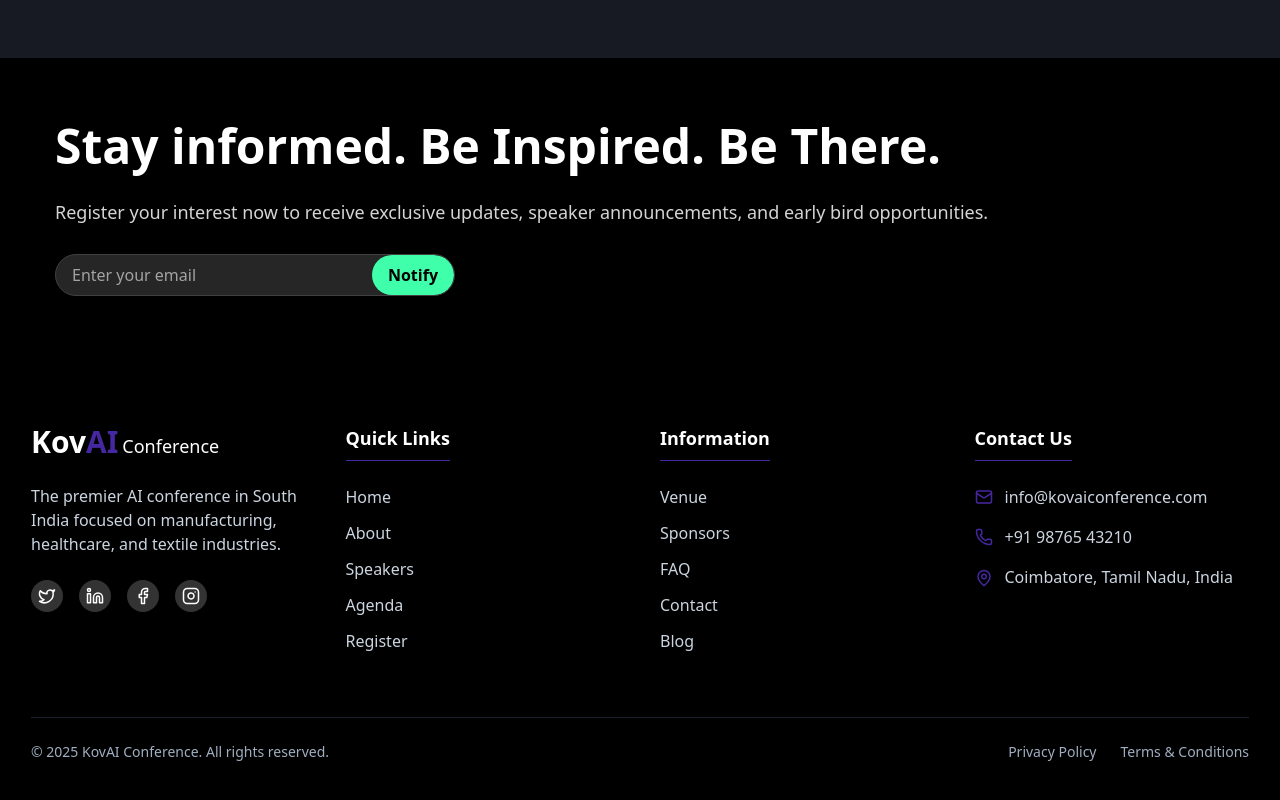
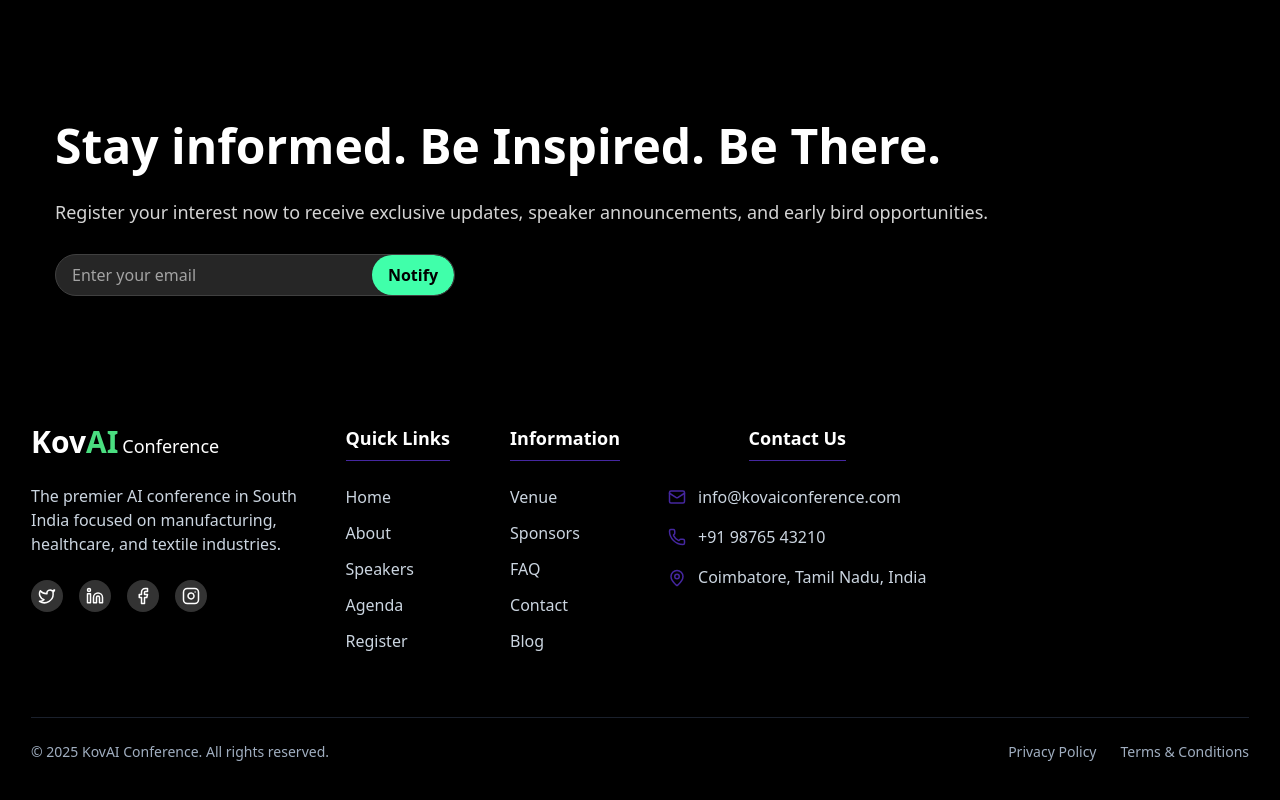
Before and after one commit to KovanLabs/aieventsite, a Next.js app: page /Contact in a window 1280 px wide. Shown: the part 1504-2304 px from the top of the page. Built offline with nearby package versions, Linux system fonts and the light colour scheme.

Commit message:
feat: Enhance UI by updating background color in Contact page, changing AI text color in Footer, and refining Navbar styles

```diff
--- a/src/app/Contact/page.tsx
+++ b/src/app/Contact/page.tsx
@@ -70,7 +70,7 @@ function ContactPage() {
     const [hoverState, setHoverState] = useState(false);
 
     return (
-        <div className="min-h-screen relative py-20 px-4">
+        <div className="min-h-screen relative py-20 px-4 bg-black">
             <div className="max-w-4xl mt-10 mx-auto z-10 relative">
 
                 <h1
--- a/src/components/Footer.tsx
+++ b/src/components/Footer.tsx
@@ -33,7 +33,7 @@ export default function Footer() {
             <div className="space-y-6">
               <div className="flex items-baseline">
                 <span className="text-3xl font-bold">Kov</span>
-                <span className="text-3xl font-bold text-[#4527A0]">AI</span>
+                <span className="text-3xl font-bold text-green-400">AI</span>
                 <span className="text-lg ml-1">Conference</span>
               </div>
               <p className="text-gray-300 max-w-xs">
@@ -68,6 +68,7 @@ export default function Footer() {
             </div>
 
             {/* Quick Links */}
+            <div className="flex justify-between px-10 md:flex-none md:px-0 ">
             <div>
               <h3 className="text-lg font-semibold mb-6 border-b border-[#4527A0] pb-2 inline-block">Quick Links</h3>
               <ul className="space-y-3">
@@ -130,9 +131,10 @@ export default function Footer() {
                 </li>
               </ul>
             </div>
+            </div>
 
             {/* Contact Us */}
-            <div>
+            <div className="flex items-center flex-col ">
               <h3 className="text-lg font-semibold mb-6 border-b border-[#4527A0] pb-2 inline-block">Contact Us</h3>
               <ul className="space-y-4">
                 <li className="flex items-center gap-3">
--- a/src/components/Navbar.tsx
+++ b/src/components/Navbar.tsx
@@ -21,11 +21,11 @@ const Navbar = () => {
     return (
         <nav className="glass fixed top-0 z-50 w-full py-4 px-4 md:px-8 lg:px-12 xl:px-16 flex items-center justify-between">
             {/* Logo/Brand Name can be added here */}
-            <div className="text-[#40ffaa] font-bold text-xl md:hidden">AI Conf</div>
+            <div className="text-white font-bold text-xl md:hidden">Kov<span className="text-[#40ffaa]">AI</span> Con</div>
 
             {/* Mobile Menu Button */}
             <button
-                className="md:hidden text-gray-300 hover:text-[#40ffaa] transition-colors z-50"
+                className="md:hidden  text-gray-300 hover:text-[#40ffaa] transition-colors z-50"
                 onClick={() => setMobileMenuOpen(!mobileMenuOpen)}
             >
                 {mobileMenuOpen ? <HiX size={24} /> : <HiMenuAlt3 size={24} />}
@@ -55,23 +55,24 @@ const Navbar = () => {
             </div>
 
             {/* Mobile Menu - Fullscreen Overlay */}
-            <div className={`md:hidden fixed inset-0 glass-menu backdrop-blur-md flex flex-col items-center justify-center transition-all duration-300 ${
+            <div className={`md:hidden fixed inset-0 bg-gray-900 flex flex-col items-center justify-center transition-all duration-300 ${
                 mobileMenuOpen ? 'opacity-100 pointer-events-auto' : 'opacity-0 pointer-events-none'
-            }`}>
-                <div className="flex flex-col items-center gap-y-6 py-8">
+            }`} style={{ zIndex: 40, marginTop: '60px' }}>
+                <div className="flex flex-col items-center gap-y-6 bg-black py-8 w-full max-w-sm">
+                    <div className="text-[#40ffaa] font-bold text-2xl mb-6">AI Conf</div>
                     {nav.map((item, index) => (
                         <Link
                             key={index}
                             href={item.path}
                             onClick={() => setMobileMenuOpen(false)}
-                            className={`relative px-4 py-3 text-lg font-medium transition-all duration-300 ${
+                            className={`relative px-4 py-3 text-lg font-medium transition-all duration-300 w-full text-center ${
                                 pathname === item.path
                                     ? 'text-[#40ffaa]'
                                     : 'text-gray-200 hover:text-[#40ffaa]/80'
                             }`}
                         >
                             {pathname === item.path && (
-                                <span className="absolute inset-0 bg-[#40ffaa]/10 rounded-lg -z-10" />
+                                <span className="absolute inset-0 bg-[#40ffaa]/20 rounded-lg -z-10" />
                             )}
                             {item.name}
                             {pathname === item.path && (
```
